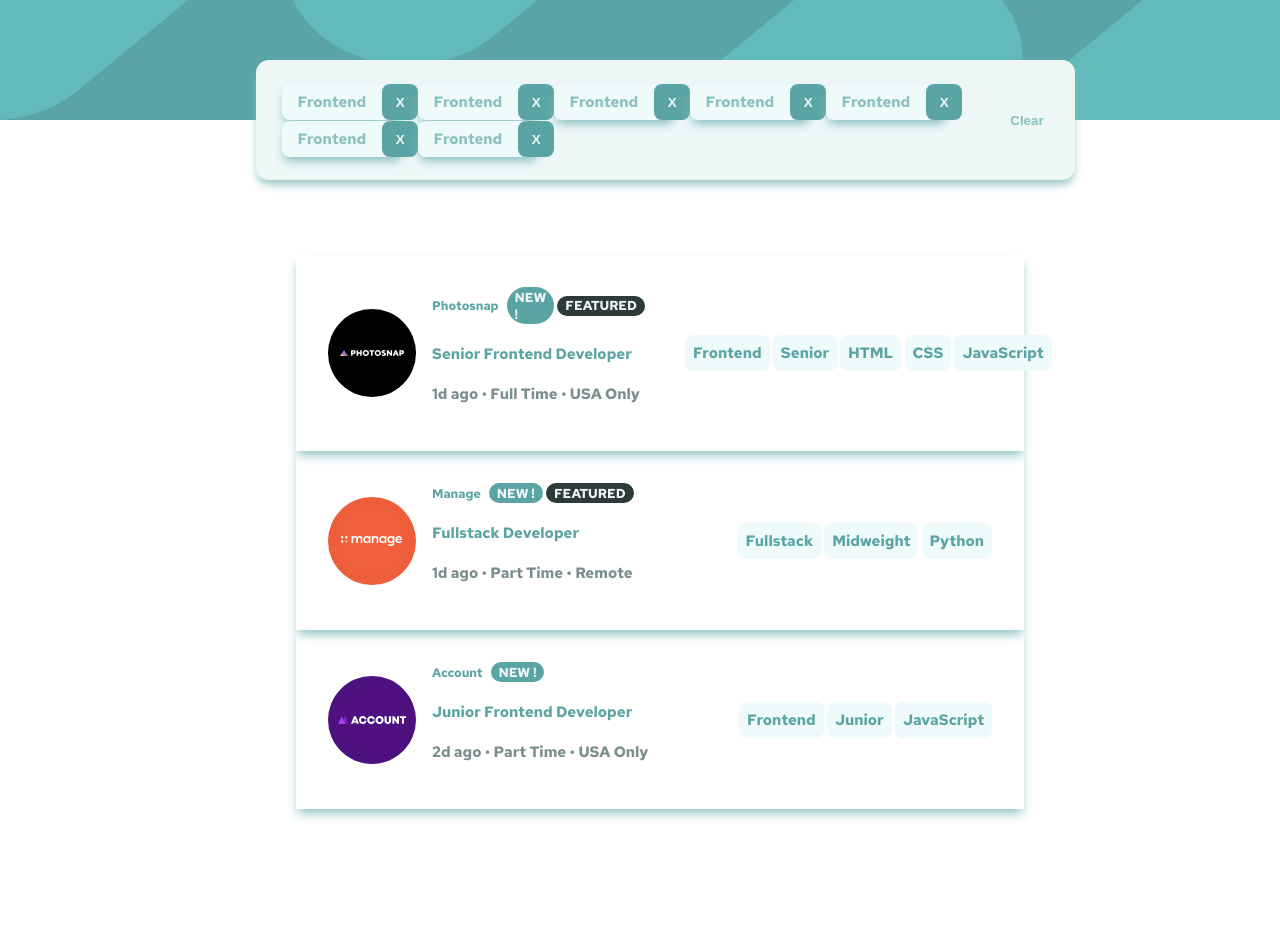
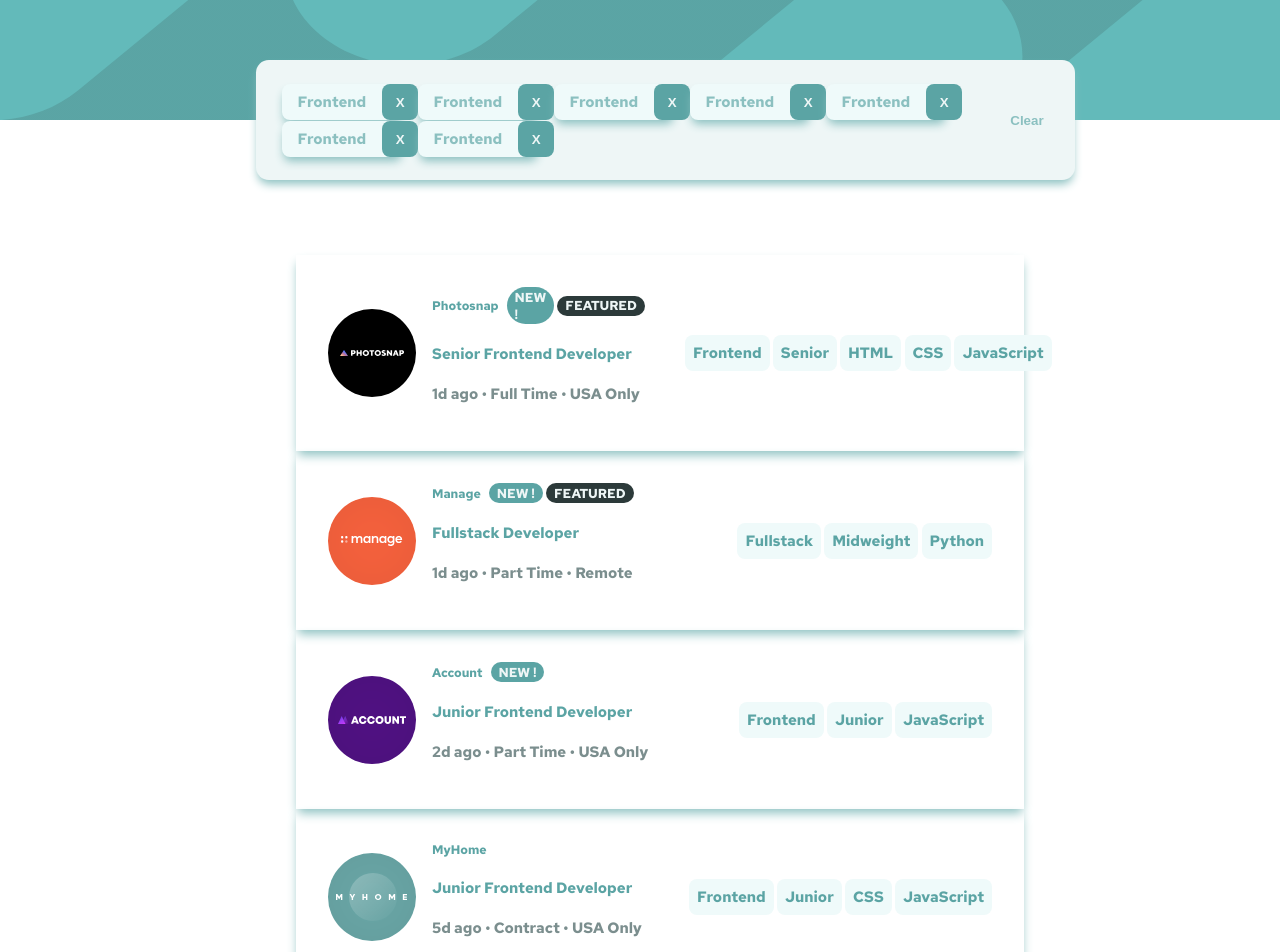
Before and after one commit to KevinADemetro/job-listings, a React (Create React App) app: page / in a window 1280 px wide. Shown: the top 952 px of the page. Before the commit the page ends 824 px from the top, so only its background shows below. Built offline with nearby package versions, Linux system fonts and the light colour scheme; data requests are answered from the project's data file.

Commit message:
buscando jobs na api

```diff
--- a/src/App.js
+++ b/src/App.js
@@ -1,3 +1,4 @@
+import { useEffect, useState } from "react";
 import Filters from "./Filters";
 import JobsList from "./JobsList";
 
@@ -60,6 +61,17 @@ const jobs = [
 ];
 
 function App() {
+  const [jobs, setJobs] = useState([]);
+
+  useEffect(function () {
+    async function fetchJobs() {
+      const res = await fetch("http://localhost:3001/jobs");
+      const data = await res.json();
+      setJobs(data);
+    }
+    fetchJobs();
+  }, []);
+
   return (
     <div className="App">
       <div className="filters">
--- a/src/Job.js
+++ b/src/Job.js
@@ -30,6 +30,7 @@ const tagStyle = {
   backgroundColor: "var(--neutral-200)",
   padding: "0.5rem",
   borderRadius: "0.5rem",
+  cursor: "pointer",
 };
 
 export default function Job({ job }) {
@@ -72,7 +73,9 @@ export default function Job({ job }) {
       </section>
       <ul style={tagListStyle}>
         {tags.map((tag) => (
-          <li style={tagStyle}>{tag}</li>
+          <li style={tagStyle} key={tag}>
+            {tag}
+          </li>
         ))}
       </ul>
     </li>
```
